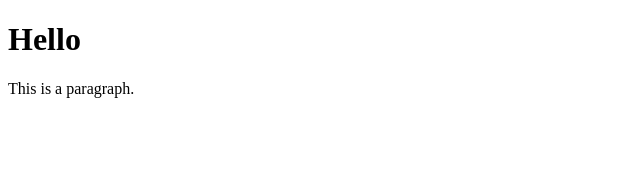
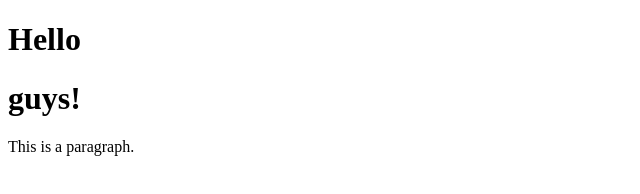
Before and after one commit to Akshita1414/Testcase2, a plain HTML site: page index.html in a window 1280 px wide. Shown: the whole page, without its empty margins (0-640 px from the left). Drawn offline with Linux system fonts and the light colour scheme.

Commit message:
Succesfully executed changes

```diff
--- a/index.html
+++ b/index.html
@@ -7,6 +7,7 @@
 </head>
 <body>
     <h1>Hello</h1>
+    <h1>guys!</h1>
     <p>This is a paragraph.</p>
 </body>
 </html>
```
